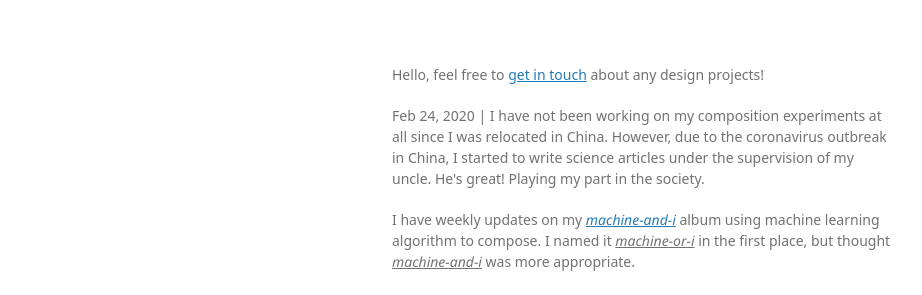
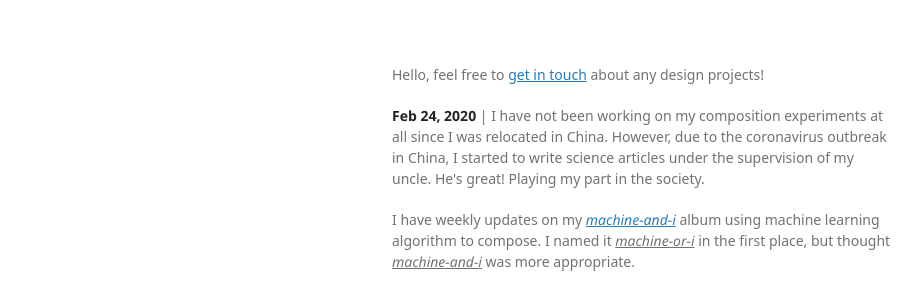
Before and after one commit to tianshu-z/tianshu-z.github.io, a Jekyll site: the page built from index.md, in a window 1280 px wide. Shown: the part 228-523 px from the top of the page, without its empty margins (178-1100 px from the left). Built offline with Jekyll 4.4.1, drawn with Linux system fonts in a browser that asks for light colours; some web fonts are replaced; our own code applies the rules of GitHub Pages for plain Markdown files.

```diff
--- a/index.md
+++ b/index.md
@@ -12,7 +12,7 @@
 
 <p>Hello, feel free to <a href = "https://tianshu-z.github.io/biography.html"><u>get in touch</u></a> about any design projects!</p>
 
-<p>Feb 24, 2020 | I have not been working on my composition experiments at all since I was relocated in China. However, due to the coronavirus outbreak in China, I started to write science articles under the supervision of my uncle. He's great! Playing my part in the society.</p>
+<p><strong>Feb 24, 2020</strong> | I have not been working on my composition experiments at all since I was relocated in China. However, due to the coronavirus outbreak in China, I started to write science articles under the supervision of my uncle. He's great! Playing my part in the society.</p>
 
 <p>I have weekly updates on my <a href = "https://soundcloud.com/zoe-zhao-676421317/sets/machine-or-i"><i><u>machine-and-i</u></i></a> album using machine learning algorithm to compose. I named it <i><u>machine-or-i</u></i> in the first place, but thought <i><u>machine-and-i</u></i> was more appropriate.</p>
 
```
